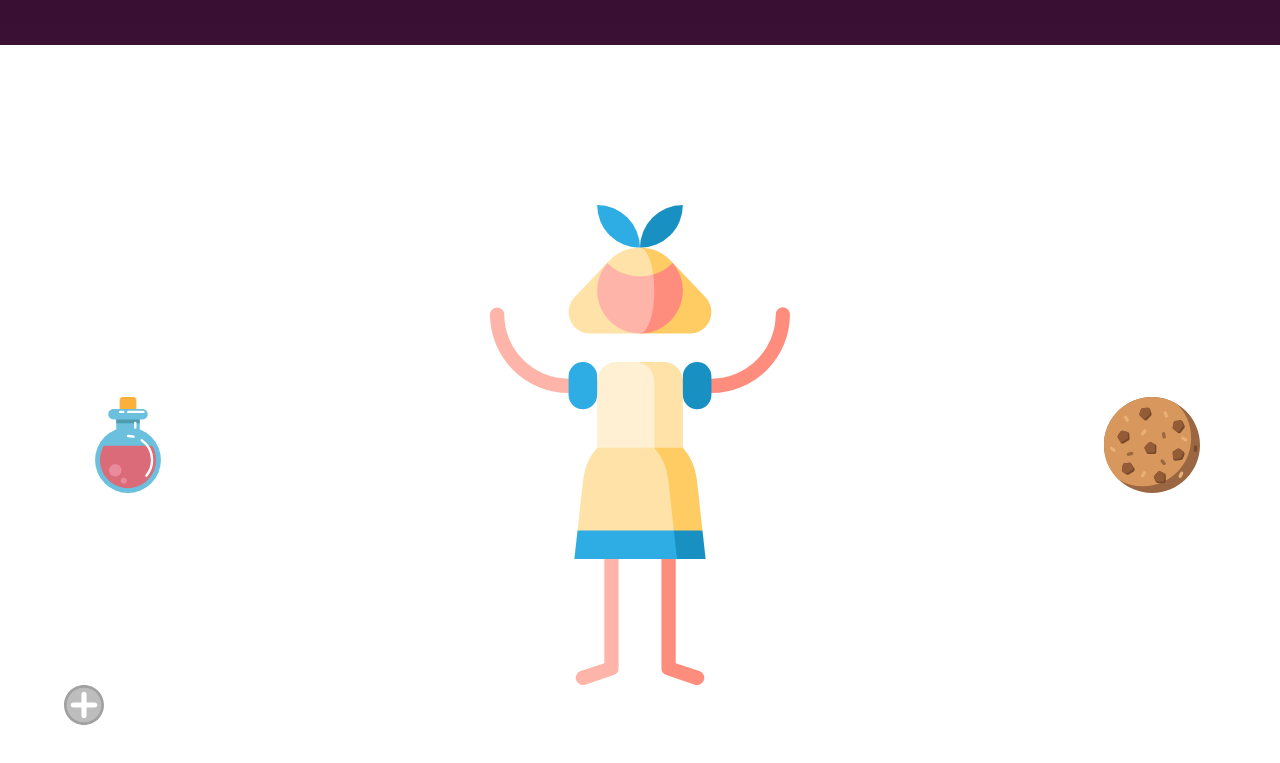
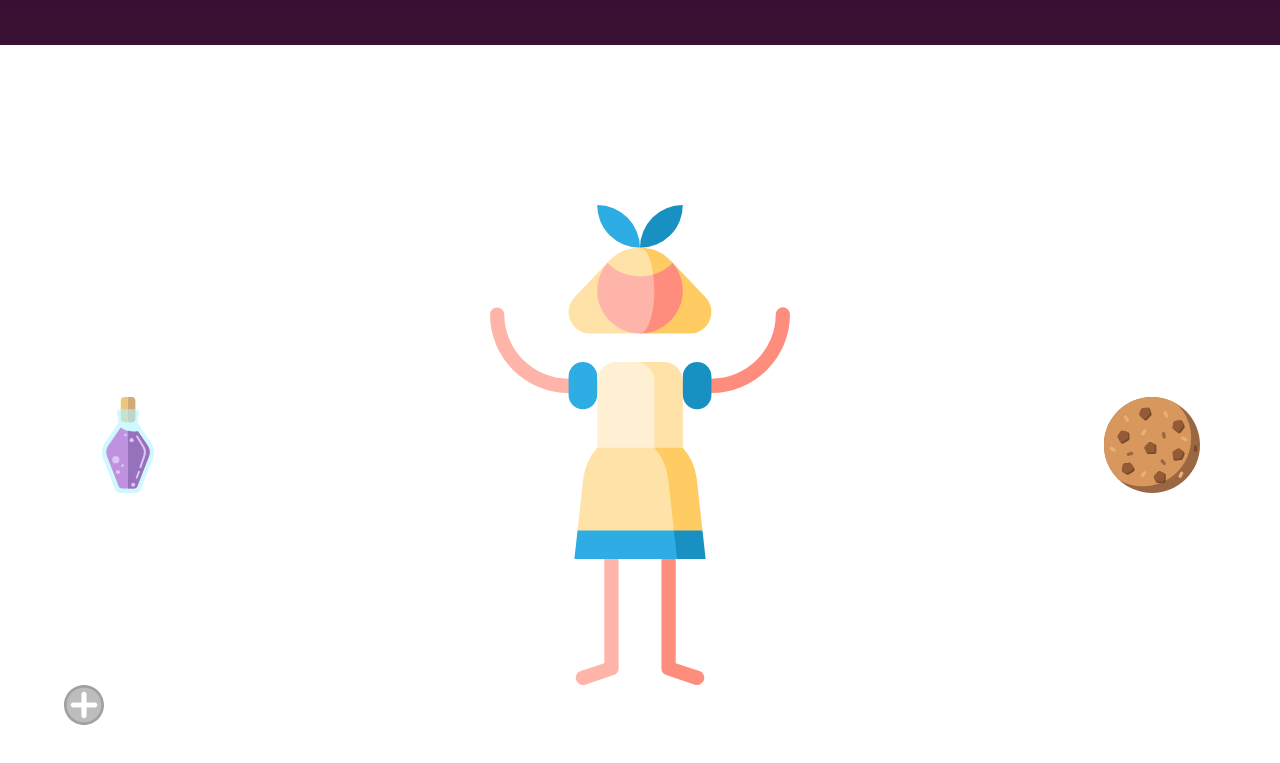
Before and after one commit to alexawhy/wonderland, a website built with webpack: page index.html in a window 1280 px wide. Shown: the part 1547-2310 px from the top of the page. Built offline with nearby package versions, Linux system fonts and the light colour scheme.

Commit message:
Add potion images

```diff
--- a/index.html
+++ b/index.html
@@ -89,7 +89,7 @@
 	<section class="drag-and-drop">
 		<div class="inner">
 			<div class="shrink">
-				<img class="draggable" draggable="true" src="src/assets/drag-and-drop/potion.svg">
+				<img class="draggable" draggable="true" src="src/assets/drag-and-drop/potion-4.svg">
 				<p>Drink Me!</p>
 			</div>
 			<div class="alex">
```
Also changed, not shown: src/assets/drag-and-drop/cookie.svg (deleted), src/assets/drag-and-drop/potion-0.svg (added), src/assets/drag-and-drop/potion-1.svg (added), src/assets/drag-and-drop/potion-2.svg (added), src/assets/drag-and-drop/potion-3.svg (added), src/assets/drag-and-drop/potion-4.svg (added), src/assets/drag-and-drop/potion.svg (deleted).
